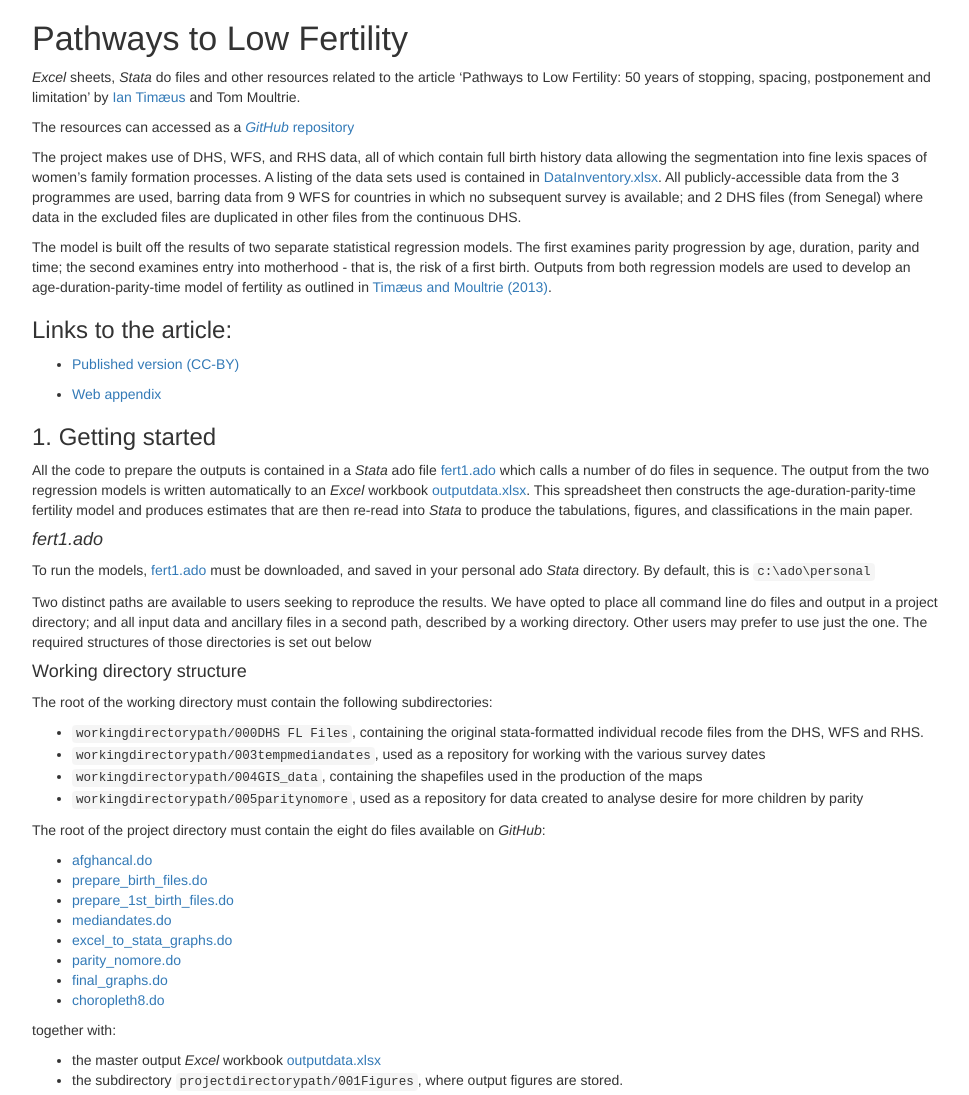
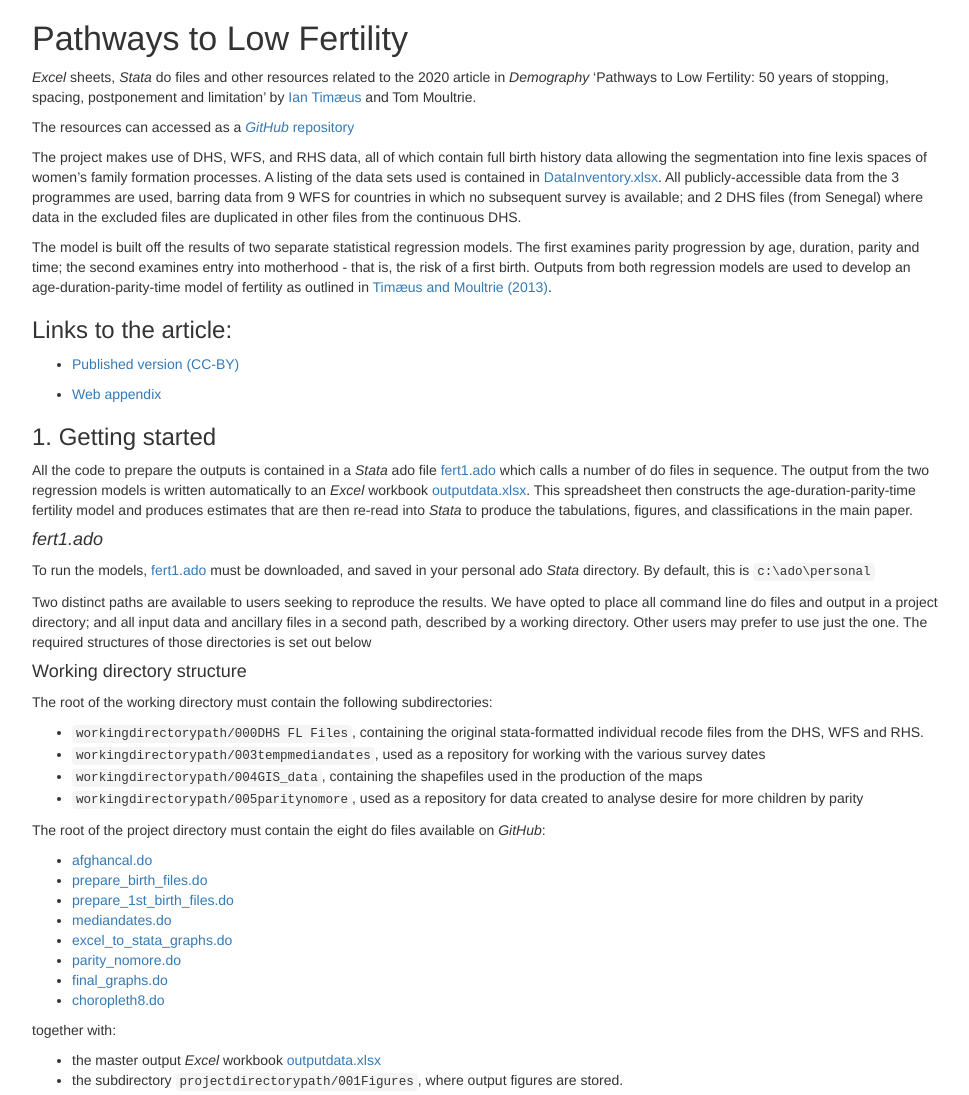
Before and after one commit to BugBunny/Pathways_to_Low_Fertility, a plain HTML site: page index.html in a window 1280 px wide. Shown: the top 1095 px of the page, without its empty margins (153-1122 px from the left). Drawn offline with nearby package versions, Linux system fonts and the light colour scheme; some packages are replaced by stand-ins of ours.

Commit message:
Link to published version

```diff
--- a/index.html
+++ b/index.html
@@ -183,7 +183,7 @@ summary {
 
 <div id="pathways-to-low-fertility" class="section level1">
 <h1>Pathways to Low Fertility</h1>
-<p><em>Excel</em> sheets, <em>Stata</em> do files and other resources related to the article ‘Pathways to Low Fertility: 50 years of stopping, spacing, postponement and limitation’ by <a href="https://blogs.lshtm.ac.uk/iantimaeus/">Ian Timæus</a> and Tom Moultrie.</p>
+<p><em>Excel</em> sheets, <em>Stata</em> do files and other resources related to the 2020 article in <em>Demography</em> ‘Pathways to Low Fertility: 50 years of stopping, spacing, postponement and limitation’ by <a href="https://blogs.lshtm.ac.uk/iantimaeus/">Ian Timæus</a> and Tom Moultrie.</p>
 <p>The resources can accessed as a <a href="https://github.com/BugBunny/Pathways_to_Low_Fertility"><em>GitHub</em> repository</a></p>
 <p>The project makes use of DHS, WFS, and RHS data, all of which contain full birth history data allowing the segmentation into fine lexis spaces of women’s family formation processes. A listing of the data sets used is contained in <a href="https://github.com/BugBunny/Pathways_to_Low_Fertility/raw/master/DataInventory_All_3_programmes.xlsx">DataInventory.xlsx</a>. All publicly-accessible data from the 3 programmes are used, barring data from 9 WFS for countries in which no subsequent survey is available; and 2 DHS files (from Senegal) where data in the excluded files are duplicated in other files from the continuous DHS.</p>
 <p>The model is built off the results of two separate statistical regression models. The first examines parity progression by age, duration, parity and time; the second examines entry into motherhood - that is, the risk of a first birth. Outputs from both regression models are used to develop an age-duration-parity-time model of fertility as outlined in <a href="http://dx.doi.org/10.1017/S0021932012000648">Timæus and Moultrie (2013)</a>.</p>
```
